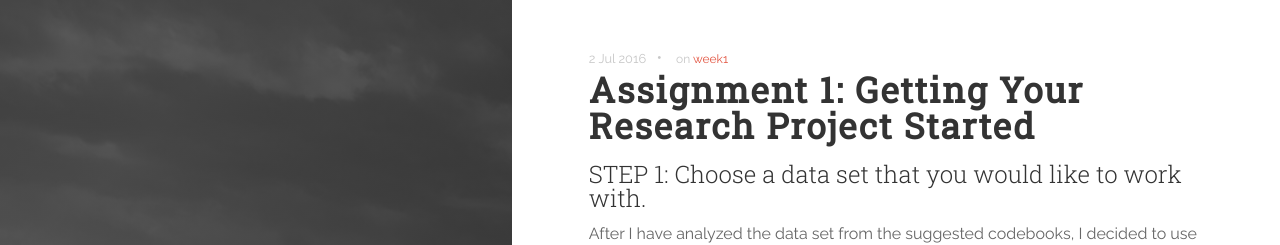
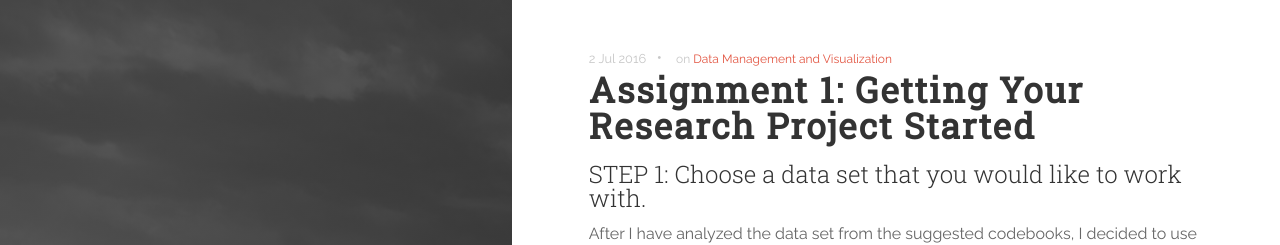
Before and after one commit to yan-duarte/yan-duarte.github.io, a Jekyll site: the page built from _posts/2016-07-02-Assignment1.md, in a window 1280 px wide and 900 px high. Shown: the top 245 px of the window. Built offline with Jekyll 4.4.1, drawn with Linux system fonts in a browser that asks for light colours; nearby versions of some CDN libraries.

Commit message:
Update 2016-07-02-Assignment1.md

```diff
--- a/_posts/2016-07-02-Assignment1.md
+++ b/_posts/2016-07-02-Assignment1.md
@@ -4,7 +4,7 @@ date: '2016-07-01 22:05:00 -0300'
 categories:
   - Data Management and Visualization
 tags:
-  - week1
+  - Data Management and Visualization
 title: 'Assignment 1: Getting Your Research Project Started'
 ---
 ## STEP 1: Choose a data set that you would like to work with.
```
